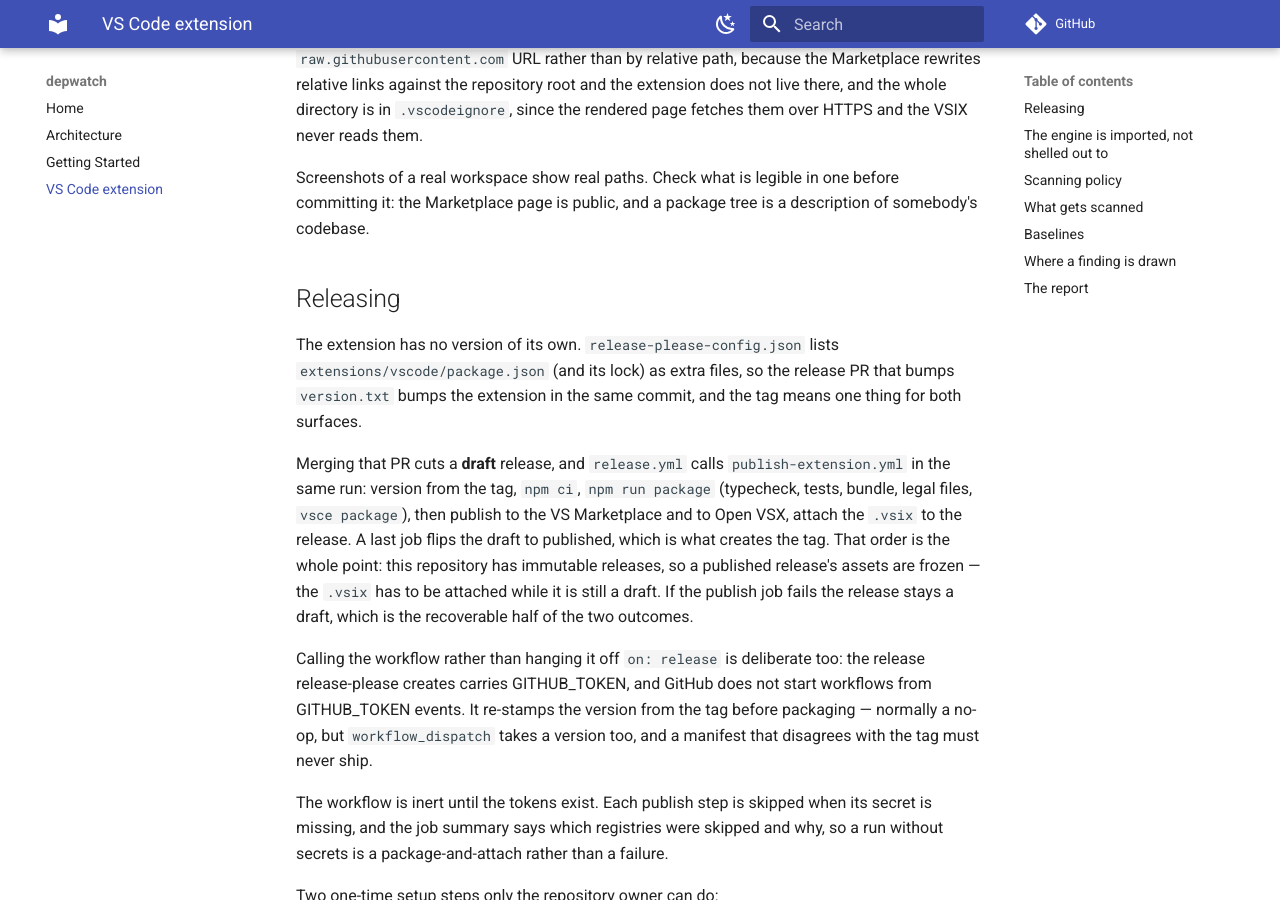
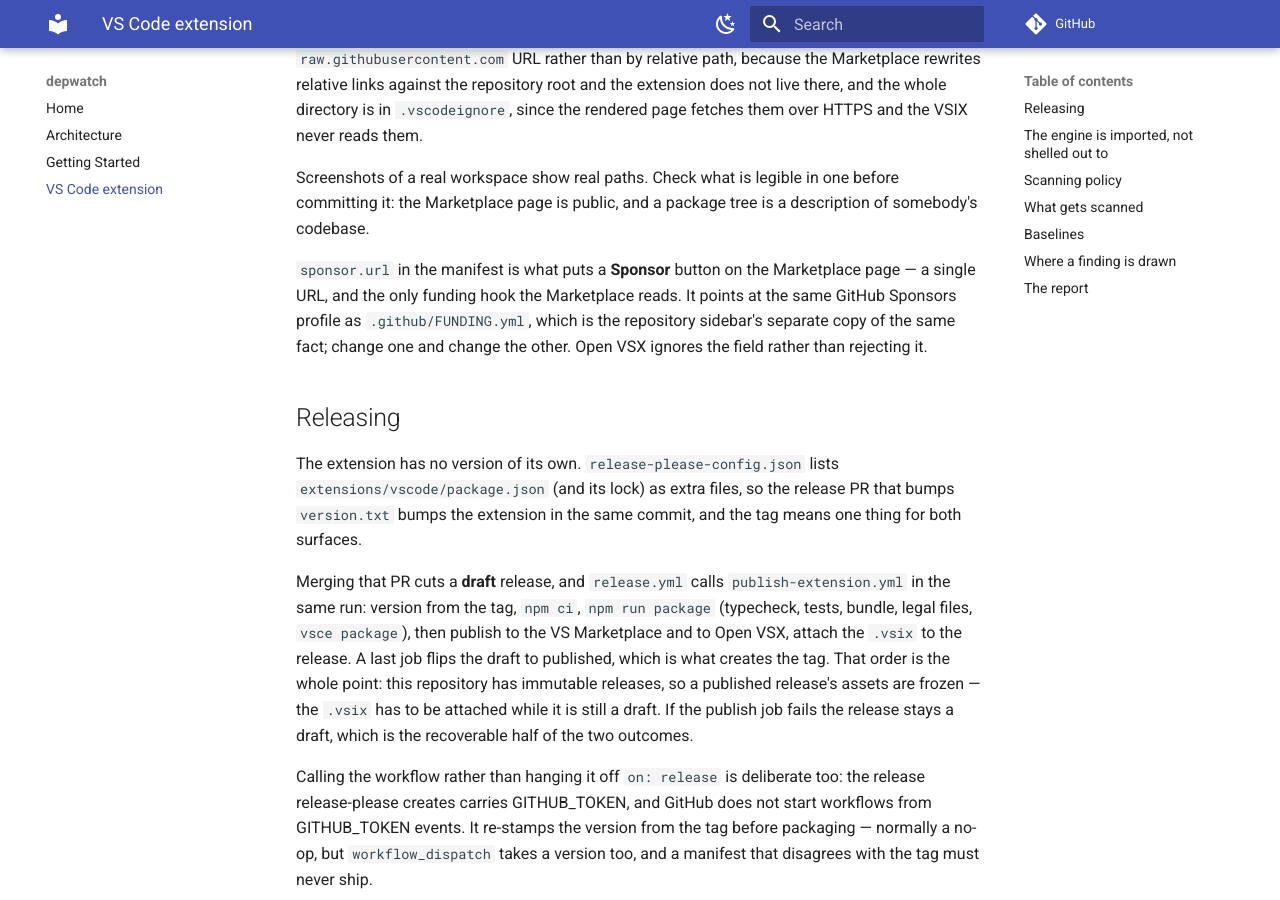
Before and after one commit to fabiocicerchia/depwatch, an MkDocs documentation site: the page built from docs/vscode.md, in a window 1280 px wide and 900 px high, scrolled down 647 px. Built offline with MkDocs 1.6.1 and Material for MkDocs 9.7.7, drawn with Linux system fonts in a browser that asks for light colours; comment, search, counter and statistics services are not loaded.

Commit message:
feat(vscode): declare a sponsor link on the Marketplace page
The manifest carried every other piece of Marketplace metadata — publisher,
pricing, gallery banner, categories — but not `sponsor.url`, the one field
that puts a Sponsor button on the extension's page. gandalf and greenlint
both declare it, so depwatch was the odd one out.

Add it, pointing at the same GitHub Sponsors profile the sibling extensions
use, and add the `.github/FUNDING.yml` those repositories pair it with so the
repository sidebar and the Marketplace page agree on where funding goes.

Co-Authored-By: Claude Opus 5 <noreply@anthropic.com>
Claude-Session: https://claude.ai/code/session_01Shcmq5cRxB5UorfcdXiRKS

```diff
--- a/docs/vscode.md
+++ b/docs/vscode.md
@@ -34,6 +34,12 @@ since the rendered page fetches them over HTTPS and the VSIX never reads them.
 Screenshots of a real workspace show real paths. Check what is legible in one
 before committing it: the Marketplace page is public, and a package tree is a
 description of somebody's codebase.
+
+`sponsor.url` in the manifest is what puts a **Sponsor** button on the
+Marketplace page — a single URL, and the only funding hook the Marketplace
+reads. It points at the same GitHub Sponsors profile as `.github/FUNDING.yml`,
+which is the repository sidebar's separate copy of the same fact; change one
+and change the other. Open VSX ignores the field rather than rejecting it.
 
 ## Releasing
 
```
Also changed, not shown: 2 other files.
